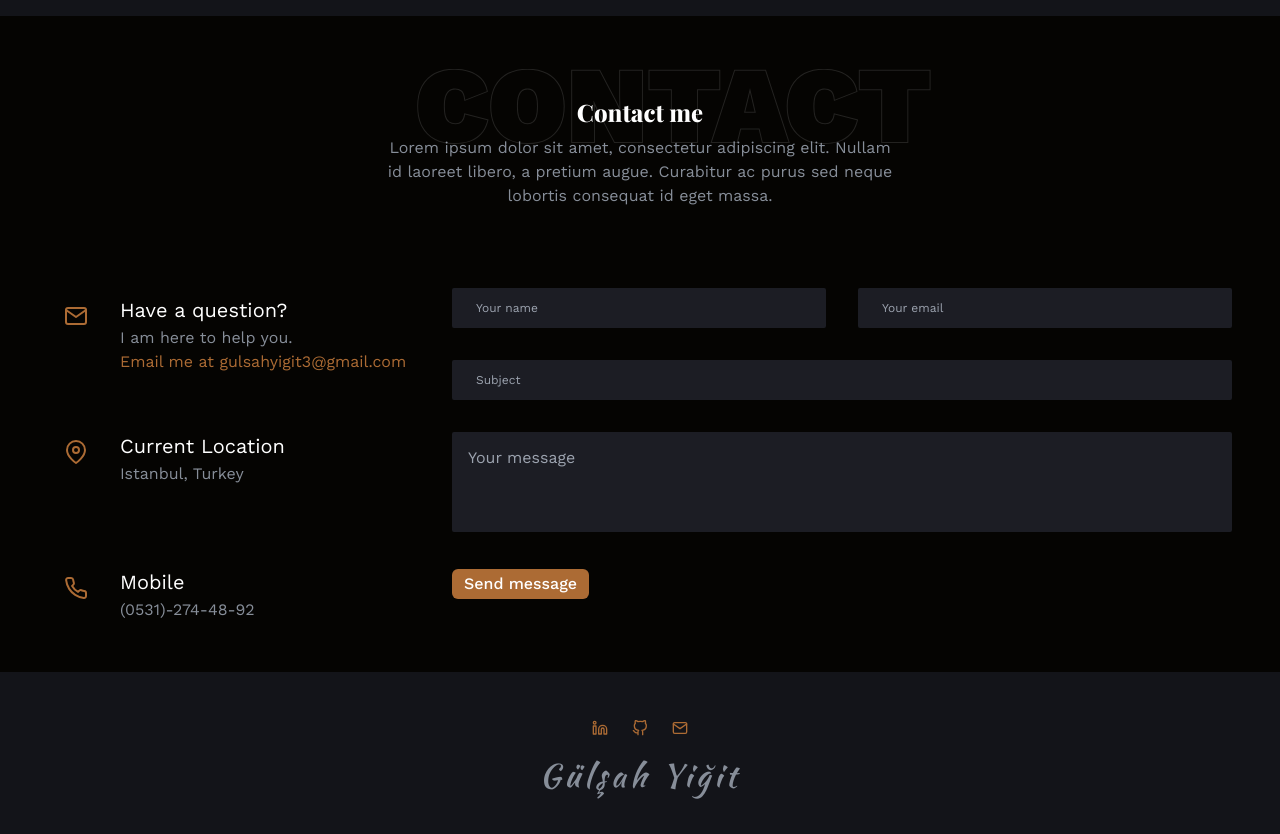
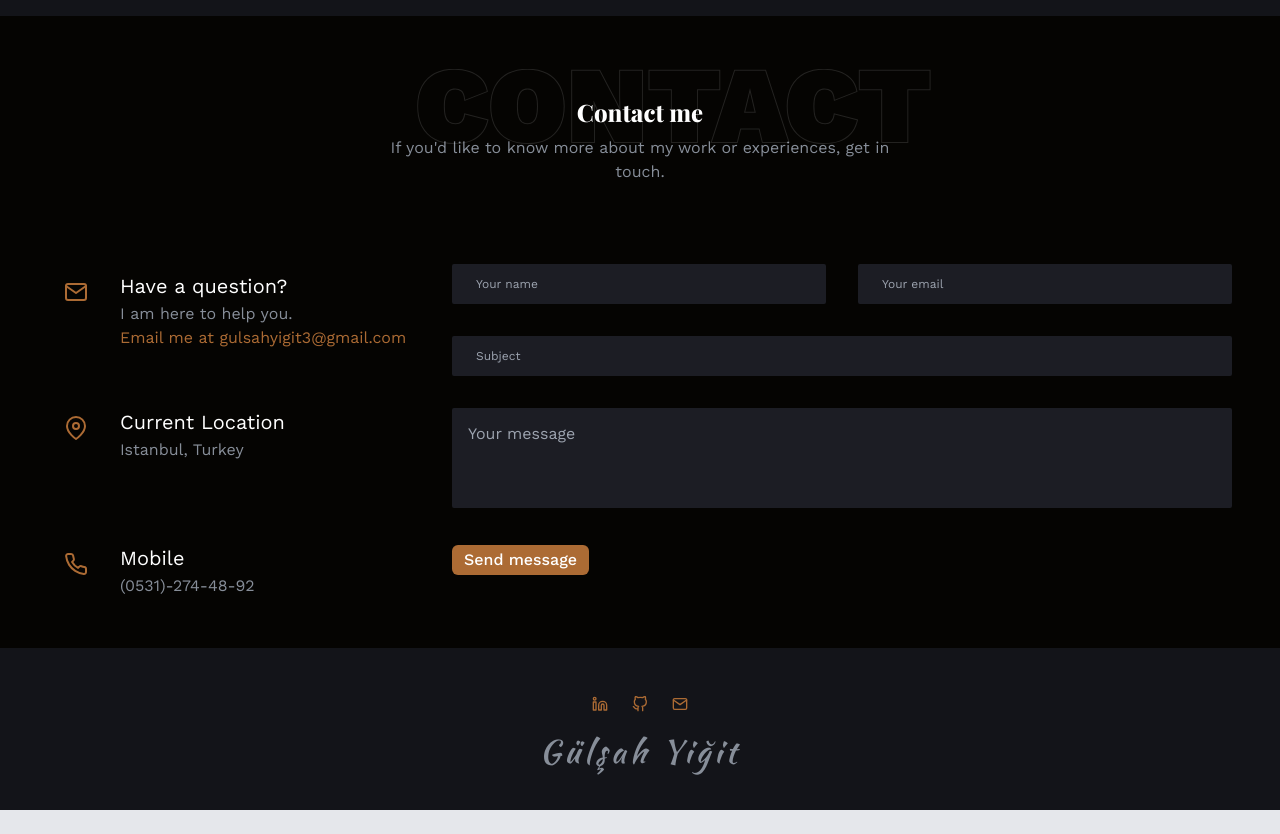
Before and after one commit to Gulsah-Yigit/portfolio, a React (Create React App) app: page / in a window 1280 px wide. Shown: the part 3180-4014 px from the top of the page. After the commit the page ends 3990 px from the top, so only its background shows below. Built offline with nearby package versions, Linux system fonts and the light colour scheme; a web font is replaced by a local one.

Commit message:
add subtitle

```diff
--- a/src/components/Contact.js
+++ b/src/components/Contact.js
@@ -10,9 +10,8 @@ const Contact = () => {
             Contact me
           </h2>
           <p className="subtitle">
-            Lorem ipsum dolor sit amet, consectetur adipiscing elit. Nullam id
-            laoreet libero, a pretium augue. Curabitur ac purus sed neque
-            lobortis consequat id eget massa.
+            If you'd like to know more about my work or experiences, get in
+            touch.
           </p>
         </div>
         <div className="flex flex-col lg:gap-x-8  lg:flex-row">
--- a/src/data.js
+++ b/src/data.js
@@ -133,7 +133,7 @@ export const projectsImg = [
   {
     id: "3",
     image: Project3,
-    href: "",
+    href: "https://webpack-react-draft-dkma.vercel.app/",
     github: "https://github.com/Gulsah-Yigit/Microsoft-Homepage-Clone.git",
     target: "_blank",
   },
```
